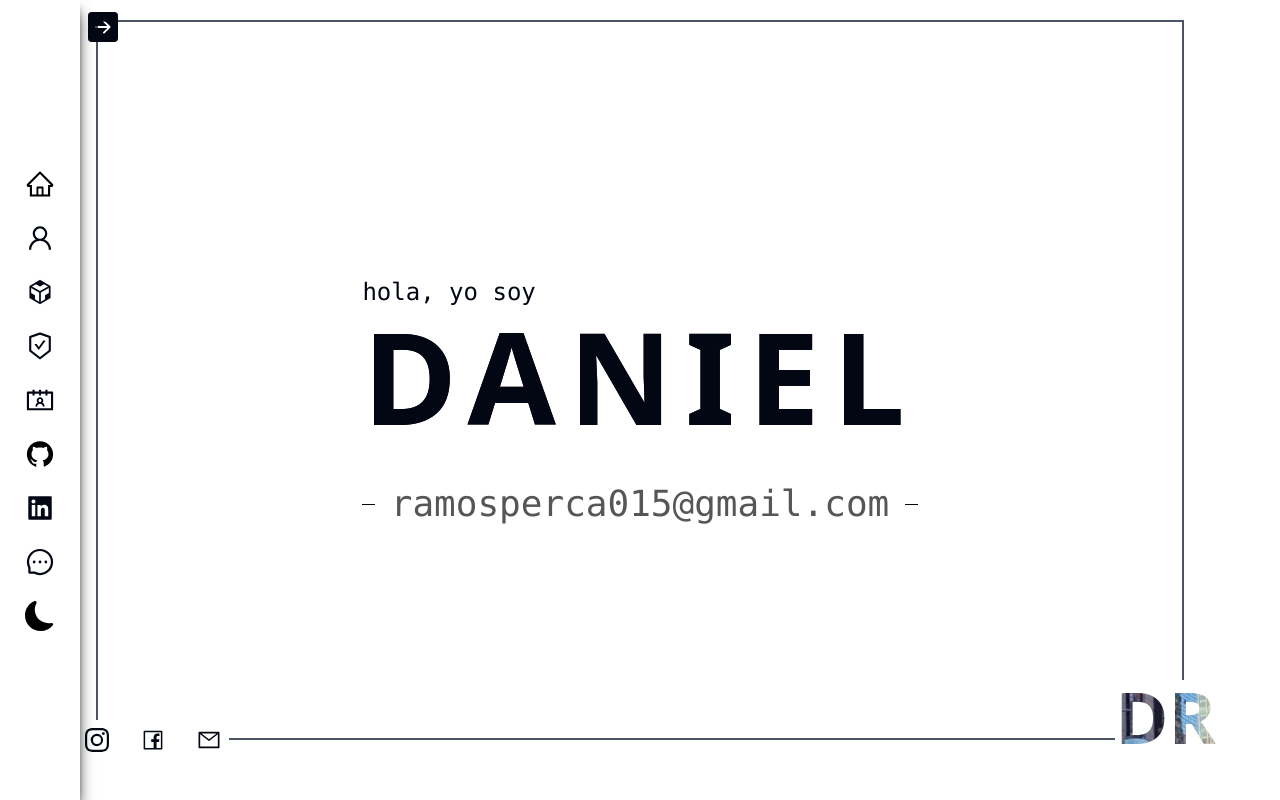
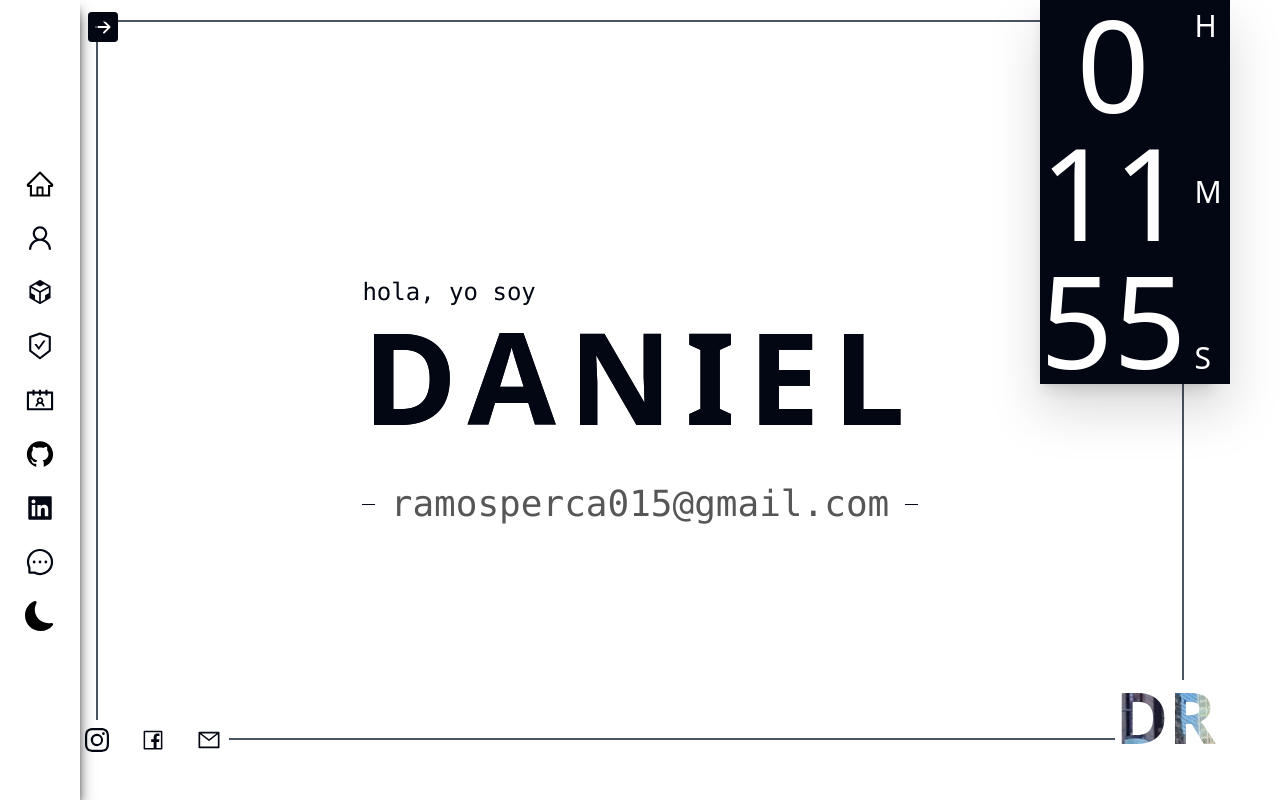
Before and after one commit to Daniel1264/portafolio_oficial, a React (Vite) app: page /#/ in a window 1280 px wide. Built offline with nearby package versions, Linux system fonts and the light colour scheme.

Commit message:
fix clock

```diff
--- a/src/components/body/Certificate.jsx
+++ b/src/components/body/Certificate.jsx
@@ -6,7 +6,7 @@ const Certificate = () => {
   return (
     <div className="w-full h-full  bg-white dark:bg-wallpepercolor p-4 min-h-screen flex justify-center items-center">
       <div className="w-full p-5 h-full m-auto flex justify-center items-center gap-10 flex-wrap sm:ml-10 ">
-
+        <div className="w-[80%] h-[80%] absolute border-2 border-wallpepercolor" />
 
           <div className="w-[350px] sm:w-auto sm:h-auto flex flex-col dark:bg-wallpepercolor drop-shadow-2xl shadow-xl shadow-slate-400 dark:shadow-xl dark:shadow-slate-800 sm:flex-row">
             <div className='w-full h-[300px] sm:w-[250px] sm:h-[250px] bg-academlo bg-cover bg-center'>
--- a/src/components/header/Presentation.jsx
+++ b/src/components/header/Presentation.jsx
@@ -22,12 +22,12 @@ const Presentation = () => {
         <AiOutlineMail className="text-2xl text-wallpepercolor dark:text-secondary hover:scale-125 duration-150" />
         </a>
       </div>
-      <div className="hidden lg:flex lg:justify-between lg:w-44 lg:h-96 lg:absolute lg:right-16 lg:bg-wallpepercolor lg:dark:bg-secondary  lg:top-0 lg:drop-shadow-2xl lg:shadow-lg">
+      <div className=" absolute flex w-24 top-24 right-0 dark:bg-secondary sm:justify-between sm:w-44 sm:h-96  sm:right-16 sm:bg-wallpepercolor   sm:top-0 sm:drop-shadow-2xl sm:shadow-lg">
       <Clock />
       <div className="flex flex-col justify-between bg-wallpepercolor dark:bg-secondary p-2">
-        <span className=" text-white text-3xl">H</span>
-        <span className=" text-white text-3xl">M</span>
-        <span className=" text-white text-3xl">S</span>
+        <span className=" text-white text-xl sm:text-3xl">H</span>
+        <span className=" text-white text-xl sm:text-3xl">M</span>
+        <span className=" text-white text-xl sm:text-3xl">S</span>
       </div>
       </div>
       <span data-aos="fade-right"  className=" text-2xl lg:text-[2vw] text-center sm:mr-auto font-mono text-wallpepercolor dark:text-first">hola, yo soy</span>
--- a/src/components/layout/Clock.jsx
+++ b/src/components/layout/Clock.jsx
@@ -17,7 +17,7 @@ const clock = () => {
   return (
     <div className="w-full flex justify-center">
       {
-        <h2 className="text-9xl font-medium text-white flex text-center flex-col">{time}</h2>
+        <h2 className="text-5xl font-medium text-white flex text-center flex-col  sm:text-9xl">{time}</h2>
       }
     </div>
   )
```
